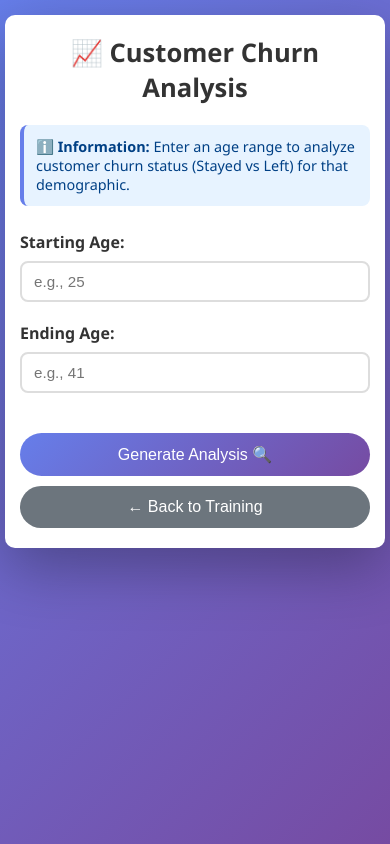
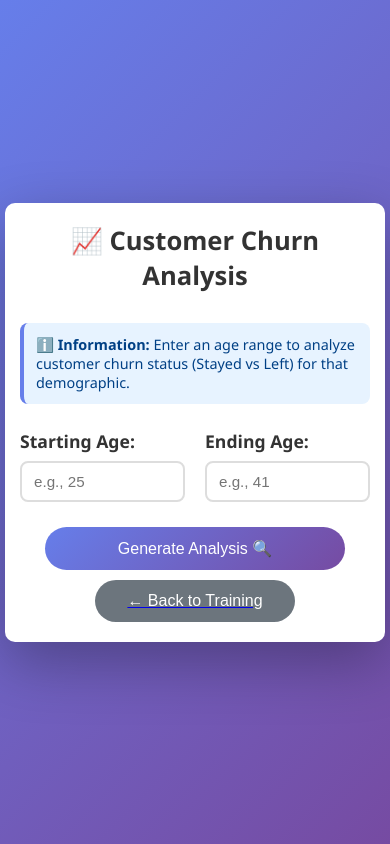
Before and after one commit to Aniruddha-25/customer_churn_prediction, a Django app: page /predict/ in a window 390 px wide. Run offline with Django 5.2, Linux system fonts and the light colour scheme.

Commit message:
Update README, enhance CSS styles, improve chart rendering, and modify HTML templates for better responsiveness

```diff
--- a/customer_churn_prediction/settings.py
+++ b/customer_churn_prediction/settings.py
@@ -25,7 +25,7 @@ SECRET_KEY = 'django-insecure-p_j+#h4ft%x2rf!)t7&g-erxa1z)mjck-km))h#2n-%&ssxgj6
 # SECURITY WARNING: don't run with debug turned on in production!
 DEBUG = True
 
-ALLOWED_HOSTS = []
+ALLOWED_HOSTS = ['*']
 
 
 # Application definition
--- a/predictor/static/predictor/css/chart.css
+++ b/predictor/static/predictor/css/chart.css
@@ -21,6 +21,9 @@
     max-width: 500px;
     margin: 0 auto;
     aspect-ratio: 1 / 1;
+    display: flex;
+    justify-content: center;
+    align-items: center;
 }
 
 #pieChart {
@@ -114,5 +117,11 @@
 
     .legend-item {
         font-size: 0.85rem;
+        justify-content: center;
+    }
+
+    .legend-color {
+        width: 16px;
+        height: 16px;
     }
 }
--- a/predictor/templates/predictor/predict.html
+++ b/predictor/templates/predictor/predict.html
@@ -17,7 +17,10 @@
             font-family: 'Segoe UI', Tahoma, Geneva, Verdana, sans-serif;
             background: linear-gradient(135deg, #667eea 0%, #764ba2 100%);
             min-height: 100vh;
-            padding: 40px 20px;
+            padding: 20px;
+            display: flex;
+            justify-content: center;
+            align-items: center;
         }
 
         .container {
@@ -26,8 +29,8 @@
             box-shadow: 0 20px 60px rgba(0, 0, 0, 0.3);
             padding: 40px;
             max-width: 900px;
+            width: 100%;
             margin: 0 auto;
-            width: 100%;
         }
 
         h1 {
@@ -38,8 +41,15 @@
             word-wrap: break-word;
         }
 
+        .form-row {
+            display: flex;
+            gap: 20px;
+            margin-bottom: 25px;
+        }
+
         .form-group {
-            margin-bottom: 25px;
+            flex: 1;
+            min-width: 0; /* Allow flex items to shrink below content size */
         }
 
         label {
@@ -48,6 +58,7 @@
             font-weight: bold;
             margin-bottom: 8px;
             font-size: 1.1em;
+            white-space: nowrap;
         }
 
         input[type="number"] {
@@ -74,7 +85,9 @@
             cursor: pointer;
             transition: transform 0.3s, box-shadow 0.3s;
             width: 100%;
-            margin-top: 20px;
+            max-width: 300px;
+            margin: 0 auto;
+            display: block;
         }
 
         .btn:hover {
@@ -85,6 +98,7 @@
         .btn-secondary {
             background: #6c757d;
             margin-top: 10px;
+            max-width: 200px;
         }
 
         .result-container {
@@ -123,36 +137,7 @@
         }
 
         /* Responsive styles */
-        @media (max-width: 768px) {
-            body {
-                padding: 20px 10px;
-            }
-
-            .container {
-                padding: 25px 20px;
-                border-radius: 15px;
-            }
-
-            h1 {
-                font-size: 2em;
-                margin-bottom: 20px;
-            }
-
-            .form-group {
-                margin-bottom: 20px;
-            }
-
-            label {
-                font-size: 1em;
-            }
-
-            .btn {
-                padding: 12px 30px;
-                font-size: 1.1em;
-            }
-        }
-
-        @media (max-width: 480px) {
+        @media (max-width: 400px) {
             body {
                 padding: 15px 5px;
             }
@@ -199,6 +184,7 @@
 
         <form method="POST">
             {% csrf_token %}
+            <div class="form-row">
                 <div class="form-group">
                     <label for="start_age">Starting Age:</label>
                     <input type="number" id="start_age" name="start_age" min="1" max="120" required placeholder="e.g., 25">
@@ -207,6 +193,7 @@
                 <div class="form-group">
                     <label for="end_age">Ending Age:</label>
                     <input type="number" id="end_age" name="end_age" min="1" max="120" required placeholder="e.g., 41">
+                </div>
             </div>
 
             <button type="submit" class="btn">Generate Analysis 🔍</button>
```
Also changed, not shown: predictor/static/predictor/js/chart.js (+16 -13 lines), predictor/templates/predictor/train.html (+65 -1 lines), README.md (deleted). Lines whose indentation alone changed are shown as unchanged.
